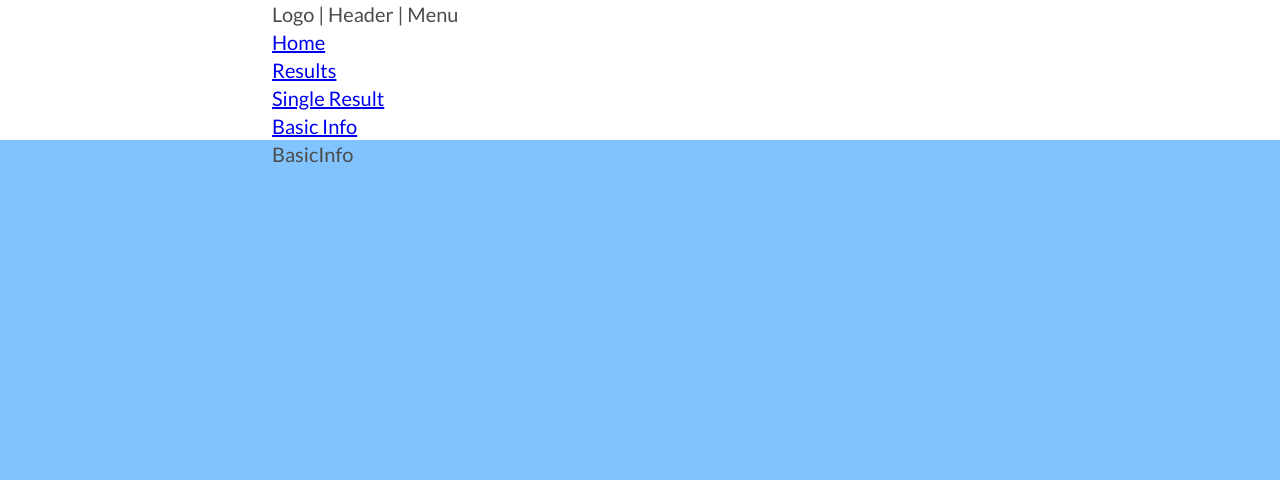
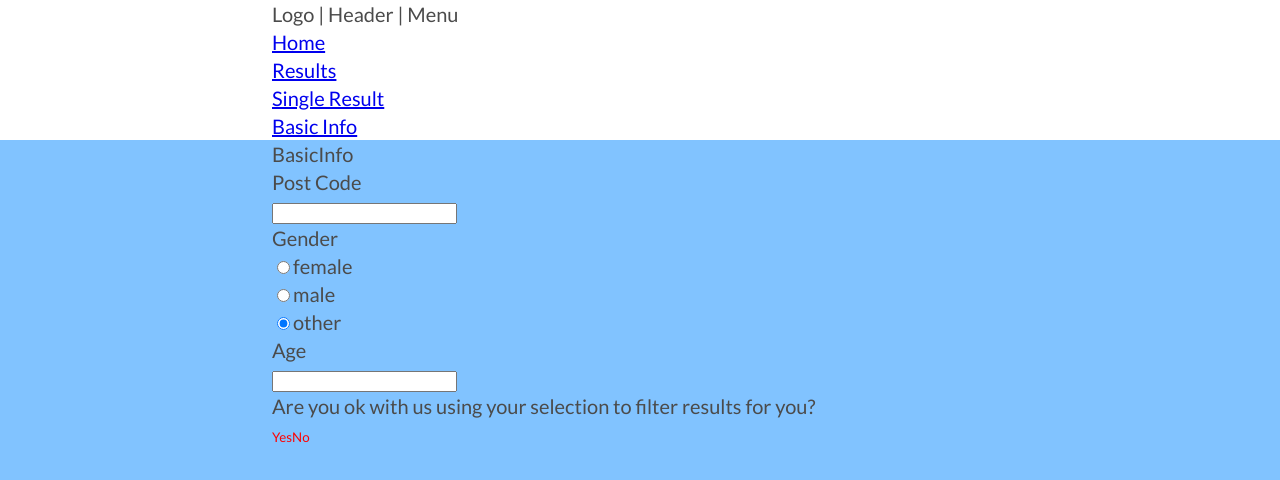
Before and after one commit to fac-15/Curenetics, a React (Vite) app: page /basic-info in a window 1280 px wide. Shown: the top 480 px of the page. Built offline with nearby package versions, Linux system fonts and the light colour scheme; no server answers.

Commit message:
created input fields for basic info page form

```diff
--- a/src/Components/BasicInfo/BasicInfo.js
+++ b/src/Components/BasicInfo/BasicInfo.js
@@ -1,16 +1,78 @@
-import React from 'react';
-import './basic-info.css';
+import React from "react";
+import "./basic-info.css";
 
-const BasicInfo = (props) =>  {
-  // console.log(props);
+class BasicInfo extends React.Component {
+  state = {
+    selectedGender: "other",
+    postCode: "",
+    age: "",
+  };
 
-  return (
-    <section className="main-section">
-      <p>BasicInfo</p>
-    </section>
+  handleOptionChange = event => {
+    this.setState({ selectedGender: event.target.value });
+  };
 
+  handlePostCode = event => {
+    this.setState({ postCode: event.target.value });
+  };
+
+  handleAgeChange = event => {
+    this.setState({ age: event.target.value });
+    console.log(this.state.age);
+  };
+
+  render() {
+    return (
+      <section className="main-section">
+        <h2>BasicInfo</h2>
+        <form>
+          <h4>Post Code</h4>
+          <input onChange={this.handlePostCode} type="text" />
+          <h4>Gender</h4>
+          <div className="radio">
+            <label>
+              <input
+                type="radio"
+                value="female"
+                checked={this.state.selectedGender === "female"}
+                onChange={this.handleOptionChange}
+              />
+              female
+            </label>
+          </div>
+          <div className="radio">
+            <label>
+              <input
+                type="radio"
+                value="male"
+                checked={this.state.selectedGender === "male"}
+                onChange={this.handleOptionChange}
+              />
+              male
+            </label>
+          </div>
+          <div className="radio">
+            <label>
+              <input
+                type="radio"
+                value="other"
+                checked={this.state.selectedGender === "other"}
+                onChange={this.handleOptionChange}
+              />
+              other
+            </label>
+          </div>
+          <h4>Age</h4>
+          <input type="number" onChange={this.handleAgeChange} />
+        </form>
+        <section>
+          <p>Are you ok with us using your selection to filter results for you?</p>
+          <button>Yes</button>
+          <button>No</button>
+        </section>
+      </section>
     );
-
+  }
 }
 
 export default BasicInfo;
```
Also changed, not shown: src/Components/Button/Button.js (deleted, +0 -12 lines), src/utils/api.js (added, +13 -0 lines), src/Components/Button/button.css (deleted), 4 other files (tests, documents, lock files or other folders).
